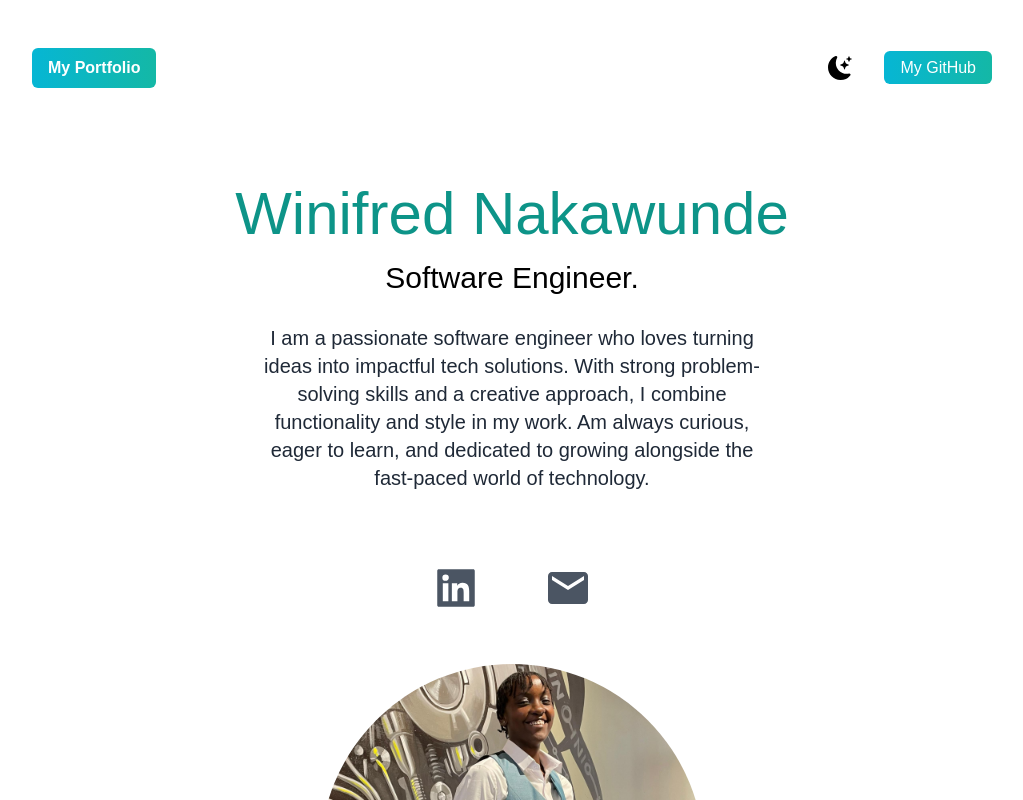
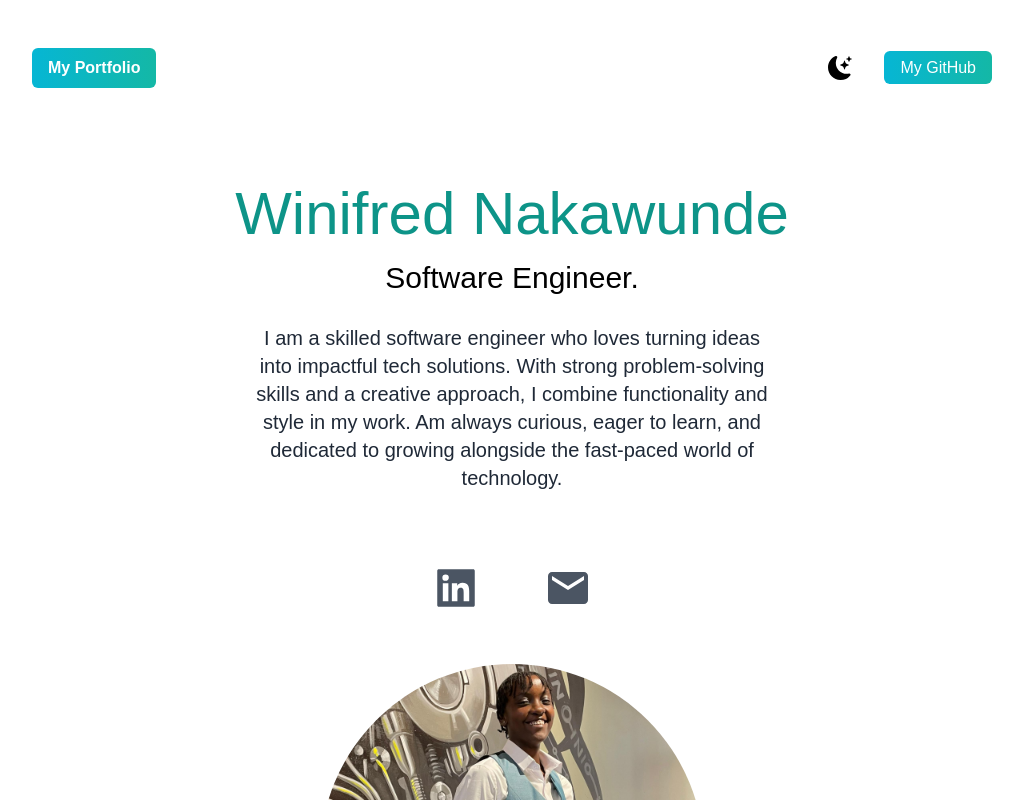
Before and after one commit to NAKAWINIFRED/my-portfolio, a Next.js app: page / in a window 1280 px wide. Shown: the top 800 px of the page, without its empty margins (128-1151 px from the left). Built offline with nearby package versions, Linux system fonts and the light colour scheme.

Commit message:
text update

```diff
--- a/app/page.js
+++ b/app/page.js
@@ -51,7 +51,7 @@ export default function Home() {
             </h2>
             <h3 className="text-2xl py-2 dark:text-white md:text-3xl">Software Engineer.</h3>
             <p className="text-md py-5 leading-8 text-gray-800 dark:text-white md:text-xl max-w-lg mx-auto">
-              I am a passionate software engineer who loves turning ideas into impactful tech
+              I am a skilled software engineer who loves turning ideas into impactful tech
               solutions. With strong problem-solving skills and a creative approach, I combine
               functionality and style in my work. Am always curious, eager to learn, and dedicated to
               growing alongside the fast-paced world of technology.
```
